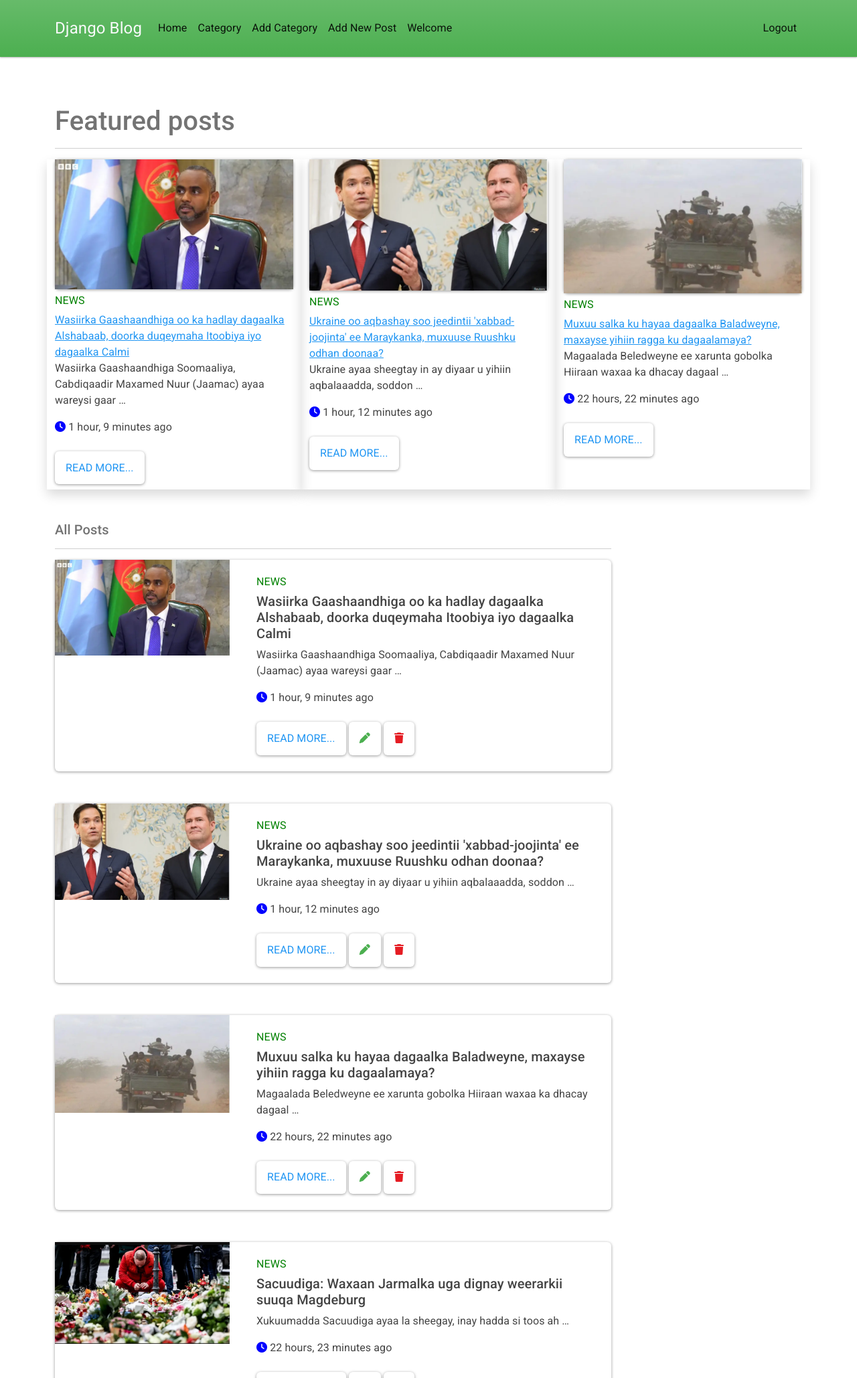
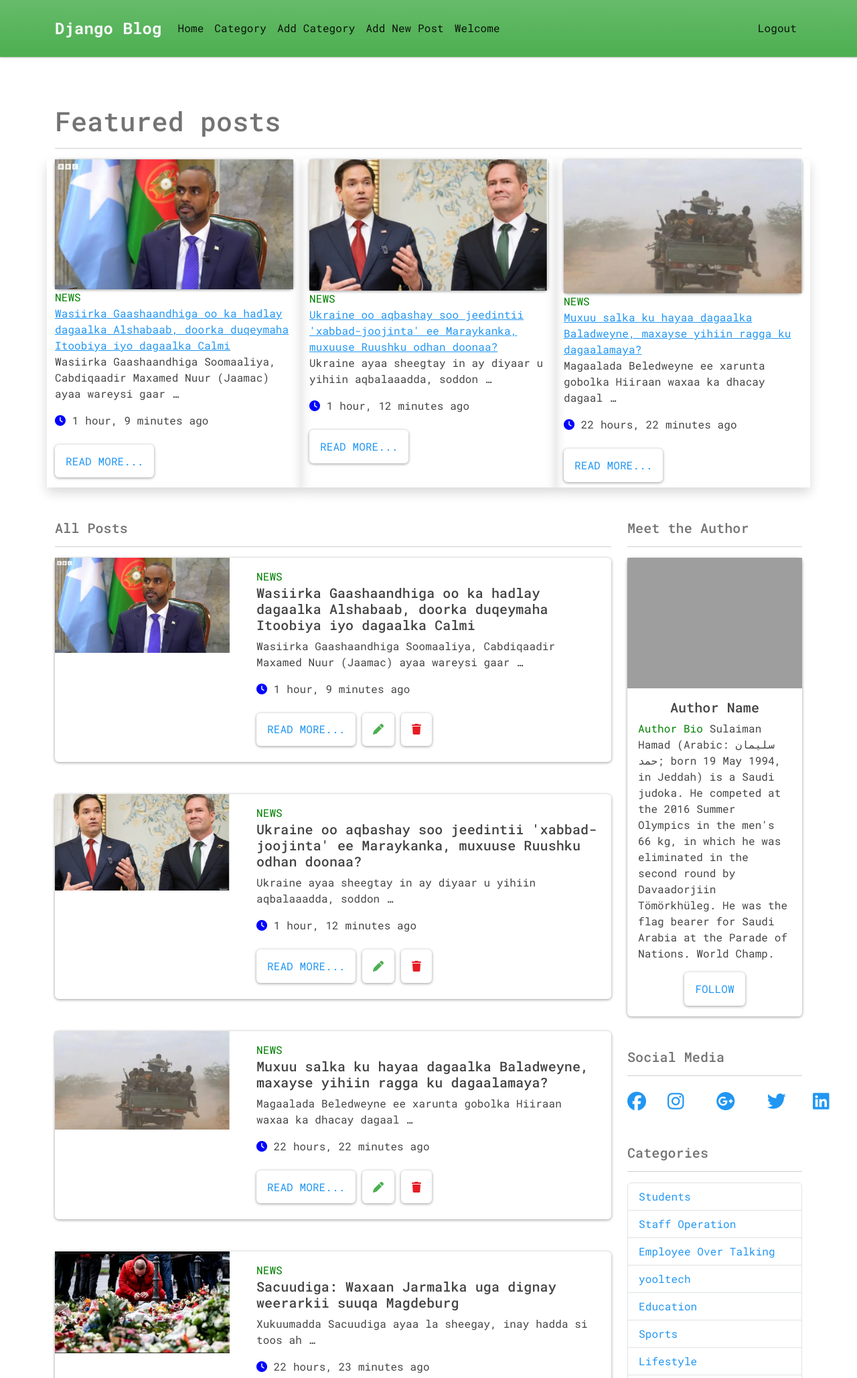
Before and after one commit to SuliemanHimad/django_blog, a Django app: page / in a window 1280 px wide. Shown: the top 2058 px of the page at 67% size. Run offline with Django 5.2, Linux system fonts and the light colour scheme; data comes from the database, SQL or seed files in the repository; both versions use the stored data as it was after the commit; some libraries are stand-ins or nearby versions; grey boxes are pictures that could not be loaded.

Commit message:
feat: Added Side bar

```diff
--- a/blog/templates/blog/home.html
+++ b/blog/templates/blog/home.html
@@ -10,6 +10,9 @@
   <div class="col-lg-9 col-12 mt-5">
     {% include './latesPosts.html' with post_lists=post_lists %}
   </div>
+  <div class="col-lg-3 mt-5 col-12">
+    {% include './sidebar.html' with categories=categories %}
+  </div>
 </div>
 
 {% endblock content %}
--- /dev/null
+++ b/blog/templates/blog/sidebar.html
@@ -0,0 +1,44 @@
+<h5 class="text-muted">Meet the Author</h5>
+<hr />
+<div class="card">
+  <img
+    src="https://static.vecteezy.com/system/resources/thumbnails/036/594/092/small_2x/man-empty-avatar-photo-placeholder-for-social-networks-resumes-forums-and-dating-sites-male-and-female-no-photo-images-for-unfilled-user-profile-free-vector.jpg"
+    alt="Profile-img"
+    class="card-img-top"
+  />
+  <div class="card-body">
+    <h5 class="card-title text-center">Author Name</h5>
+    <p class="card-text">
+      <span class="tag">Author Bio</span> Sulaiman Hamad (Arabic: سليمان حمد;
+      born 19 May 1994, in Jeddah) is a Saudi judoka. He competed at the 2016
+      Summer Olympics in the men's 66 kg, in which he was eliminated in the
+      second round by Davaadorjiin Tömörkhüleg. He was the flag bearer for Saudi
+      Arabia at the Parade of Nations. World Champ.
+    </p>
+    <div class="d-flex justify-content-center">
+      <a href="#" class="btn btn-outline-primary">Follow</a>
+    </div>
+  </div>
+</div>
+<div class="mt-5">
+  <h5 class="text-muted">Social Media</h5>
+  <hr />
+  <div class="btn-group mt-2">
+    <a href="#"><i class="fs-3 me-2 fab fa-facebook"></i></a>
+    <a href="#"><i class="fs-3 mx-4 fab fa-instagram"></i></a>
+    <a href="#"><i class="fs-3 mx-4 fab fa-google-plus"></i></a>
+    <a href="#"><i class="fs-3 mx-4 fab fa-twitter"></i></a>
+    <a href="#"><i class="fs-3 mx-3 fab fa-linkedin"></i></a>
+  </div>
+</div>
+<div class="mt-5">
+  <h5 class="text-muted">Categories</h5>
+  <hr />
+  <ul class="list-group">
+    {% for category in categories %}
+    <li class="list-group-item">
+      <a href="#" class="text-decoration-none">{{ category.name }}</a>
+    </li>
+    {% endfor %}
+  </ul>
+</div>
--- a/blog/views.py
+++ b/blog/views.py
@@ -3,23 +3,32 @@
 from django.core.paginator import Paginator
 # Create your views here.
 
+
+
+# Home View Function
 def HomeView(request):
     featuredPosts = Post.objects.order_by('-id')[0:3]
     post_lists  = Post.objects.order_by('-id')
+    categories = Category.objects.order_by("-id")
+
+
 
     paginator = Paginator(post_lists, 5)
     page = request.GET.get('page')
     post_lists = paginator.get_page(page)
 
 
-
-
     context = {
         "featuredPosts": featuredPosts,
-        "post_lists": post_lists
+        "post_lists": post_lists,
+        "categories": categories
     }
     return render(request, 'blog/home.html', context)
 
+
+
+
+# Category View Function
 def CategoryView(request):
     cat = Category.objects.order_by('-id')
     context ={
--- a/static/style.css
+++ b/static/style.css
@@ -1,12 +1,14 @@
+@import url("https://fonts.googleapis.com/css2?family=Roboto+Mono:ital,wght@0,100..700;1,100..700&display=swap");
 * {
   padding: 0;
   margin: 0;
   box-sizing: border-box;
 }
+body {
+  font-family: "Roboto Mono", monospace;
+}
 .tag {
   color: green;
-  margin: 5px 0;
-  display: block;
 }
 
 .fa-clock {
--- a/templates/navbar.html
+++ b/templates/navbar.html
@@ -1,7 +1,7 @@
 <!-- Navbar Section -->
 <div class="navbar navbar-expand-md bg-success navbar-light sticky-top">
   <div class="container">
-    <a href="" class="navbar-brand text-light">Django Blog</a>
+    <a href="" class="navbar-brand text-light fw-bolder">Django Blog</a>
     <button
       class="navbar-toggler"
       type="button"
```
Also changed, not shown: db.sqlite3.
